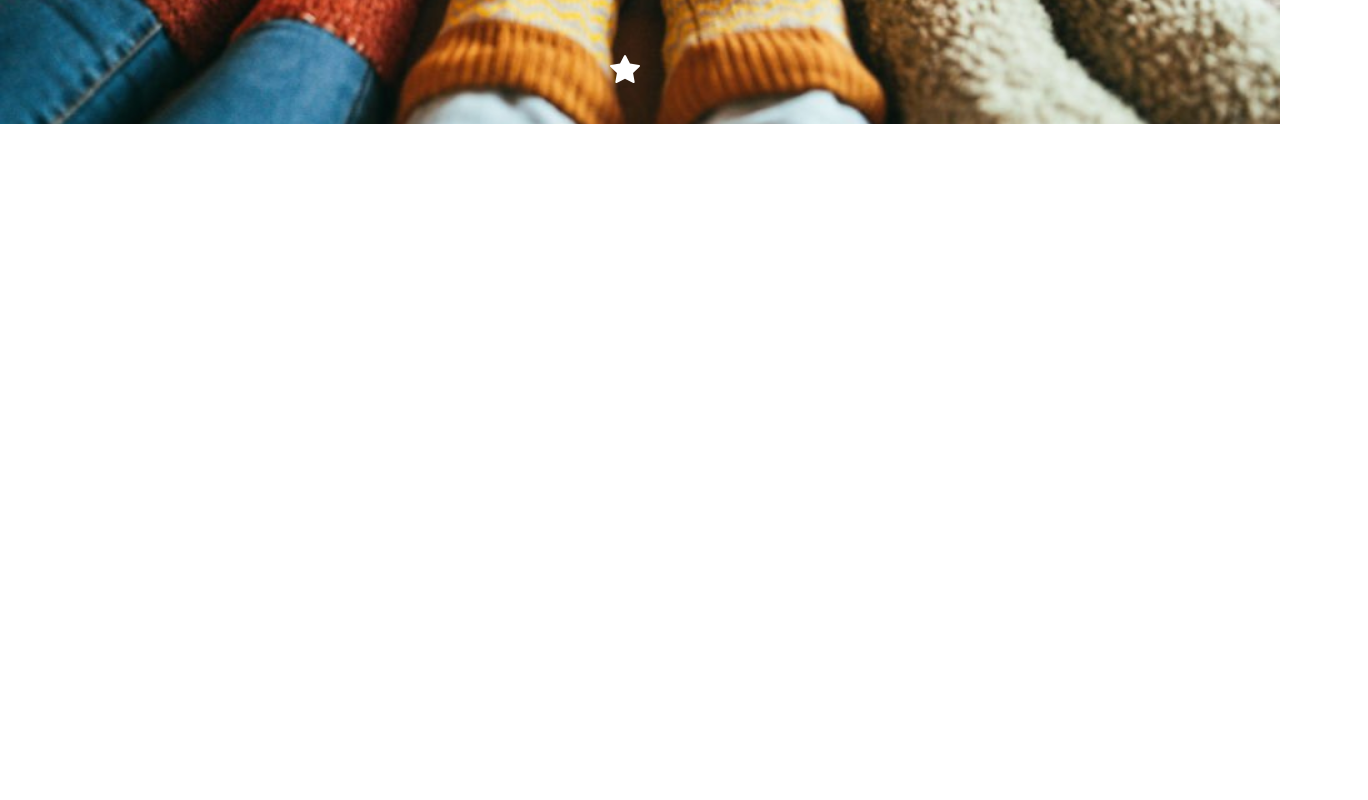
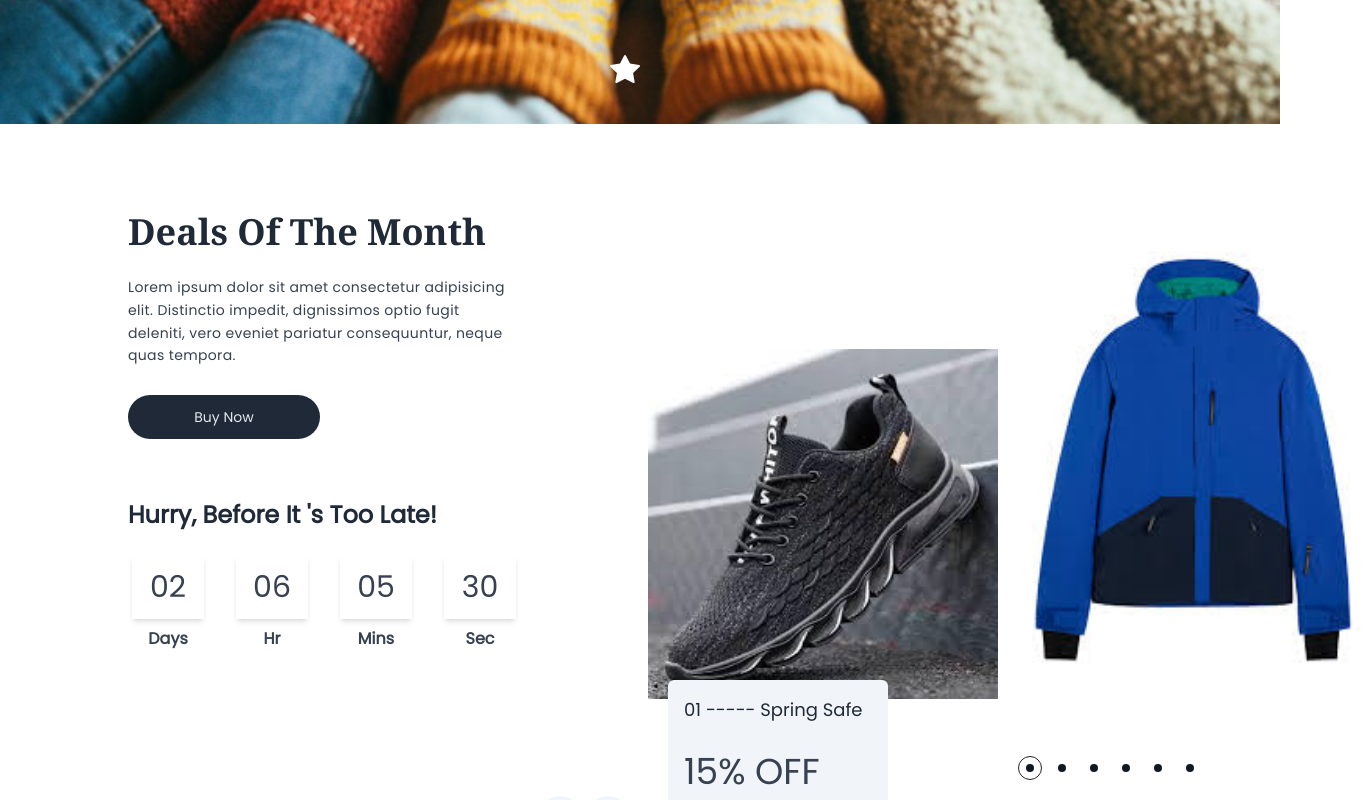
Before and after one commit to sami855-ux/Epic-landing-page-website, a React (Vite) app: page / in a window 1280 px wide. Shown: the part 680-1480 px from the top of the page, 1368 px wide, since content can reach past the window. Before the commit the page ends 804 px from the top, so only its background shows below. Built offline with nearby package versions, Linux system fonts and the light colour scheme.

Commit message:
Accessories section is added

```diff
--- a/src/App.jsx
+++ b/src/App.jsx
@@ -1,3 +1,5 @@
+import Accessories from "./components/Accessories"
+import Details from "./components/Details"
 import Header from "./components/Header"
 import Hero from "./components/Hero"
 
@@ -6,6 +8,8 @@ function App() {
     <>
       <Header />
       <Hero />
+      <Details />
+      <Accessories />
     </>
   )
 }
--- /dev/null
+++ b/src/components/Accessories.jsx
@@ -0,0 +1,5 @@
+function Accessories() {
+  return <div className=""></div>
+}
+
+export default Accessories
```
